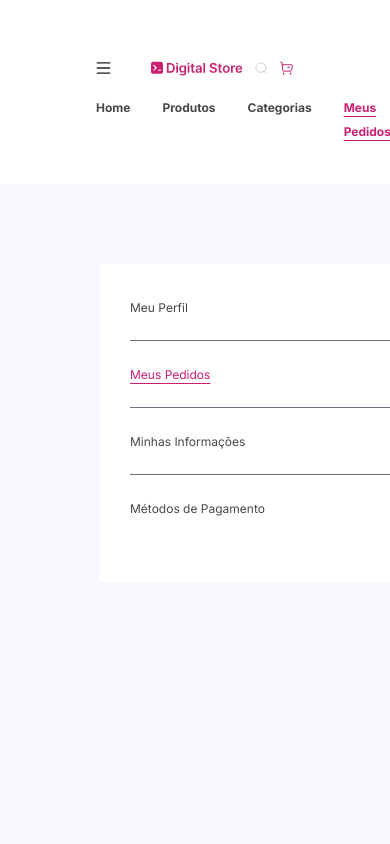
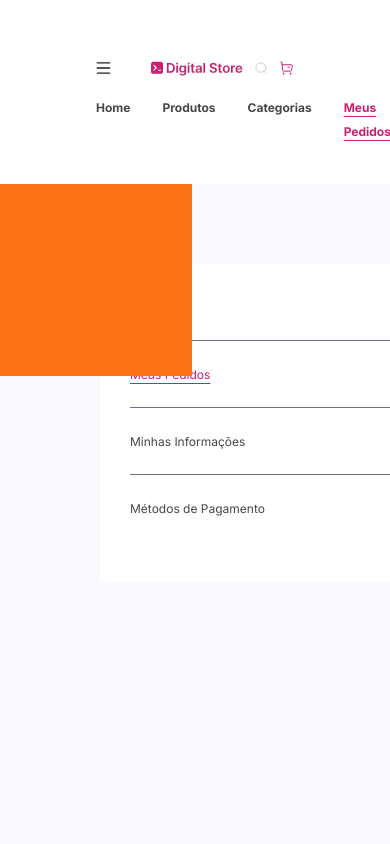
Before and after one commit to ajuteixeira/client-drip-store, a React (Vite) app in the folder client/: page /pedidosroutes in a window 390 px wide. Both pictures are taken after a click on the button 103 px from the left and 67 px from the top of the page. Shown: the top 844 px of the page. Built offline with nearby package versions, Linux system fonts and the light colour scheme.

Commit message:
modal menu

```diff
--- a/client/src/components/Header.jsx
+++ b/client/src/components/Header.jsx
@@ -8,18 +8,23 @@ import iconMenu from '../assets/images/icon-menu.svg';
 import iconBusca from '../assets/images/icon-busca.svg';
 import { useState } from 'react';
 import PopUp from './PopUp';
+import ModalMenu from './ModalMenu';
 
 export default function Header() {
   const [isOpen, setOpen] = useState(false);
+  const [aberto , setAberto] = useState(false)
 
   const handleClick = () => {
     setOpen((prev) => !prev);
   };
+  const abrirMenu = () => {
+    setAberto(!aberto)
+  }
   return (
     <>
       <header className="flex flex-col px-24 py-10 justify-between">
         <section className="flex py-5 items-center justify-between">
-          <button className="mr-10 md:hidden">
+          <button className="mr-10 md:hidden" onClick={abrirMenu}>
             <img src={iconMenu} alt="icone de menu" />
           </button>
 
@@ -67,7 +72,7 @@ export default function Header() {
           </div>
         </nav>
       </header>
-
+      {aberto && <ModalMenu/>}
       {isOpen && <PopUp />}
     </>
   );
--- /dev/null
+++ b/client/src/components/ModalMenu.jsx
@@ -0,0 +1,12 @@
+import React from 'react'
+
+const ModalMenu = (props) => {
+  return (
+    <div className='h-48 w-48 bg-orange-500 absolute'>
+
+    </div>
+
+  )
+}
+
+export default ModalMenu
```
